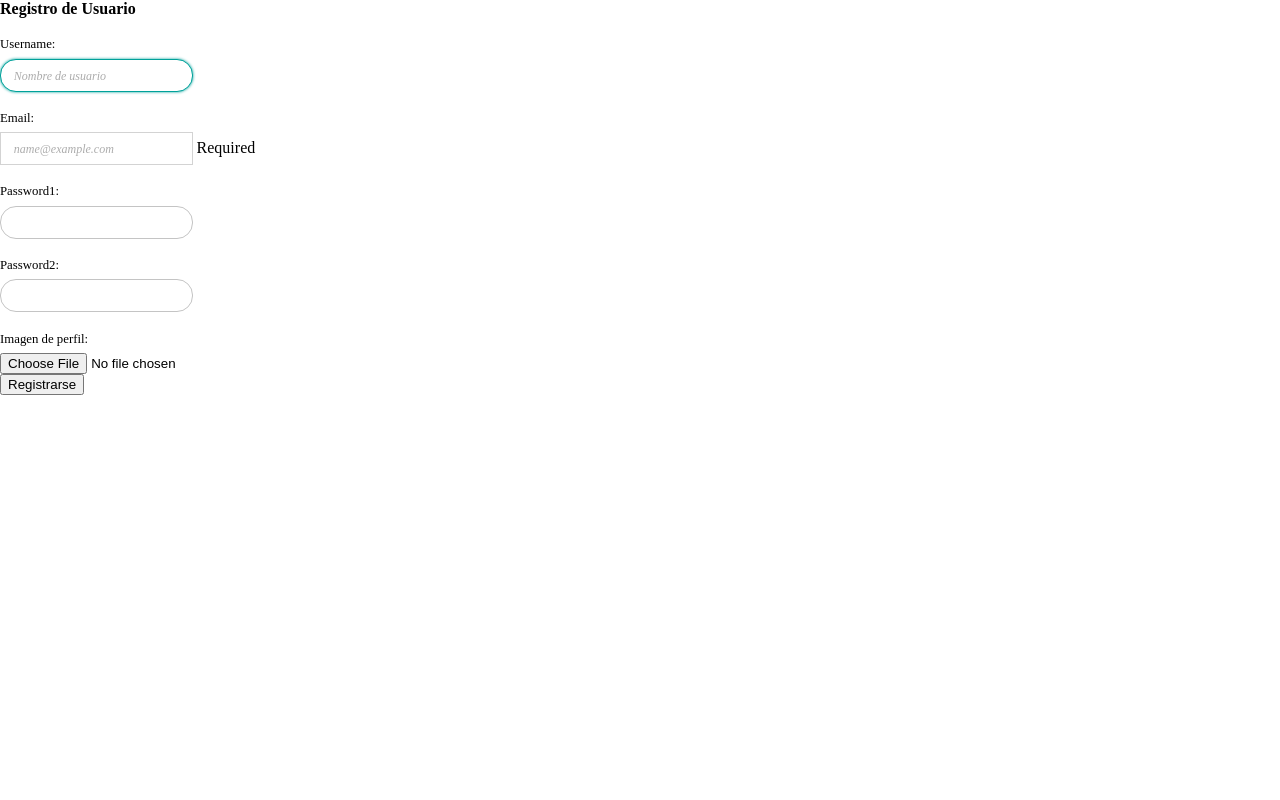
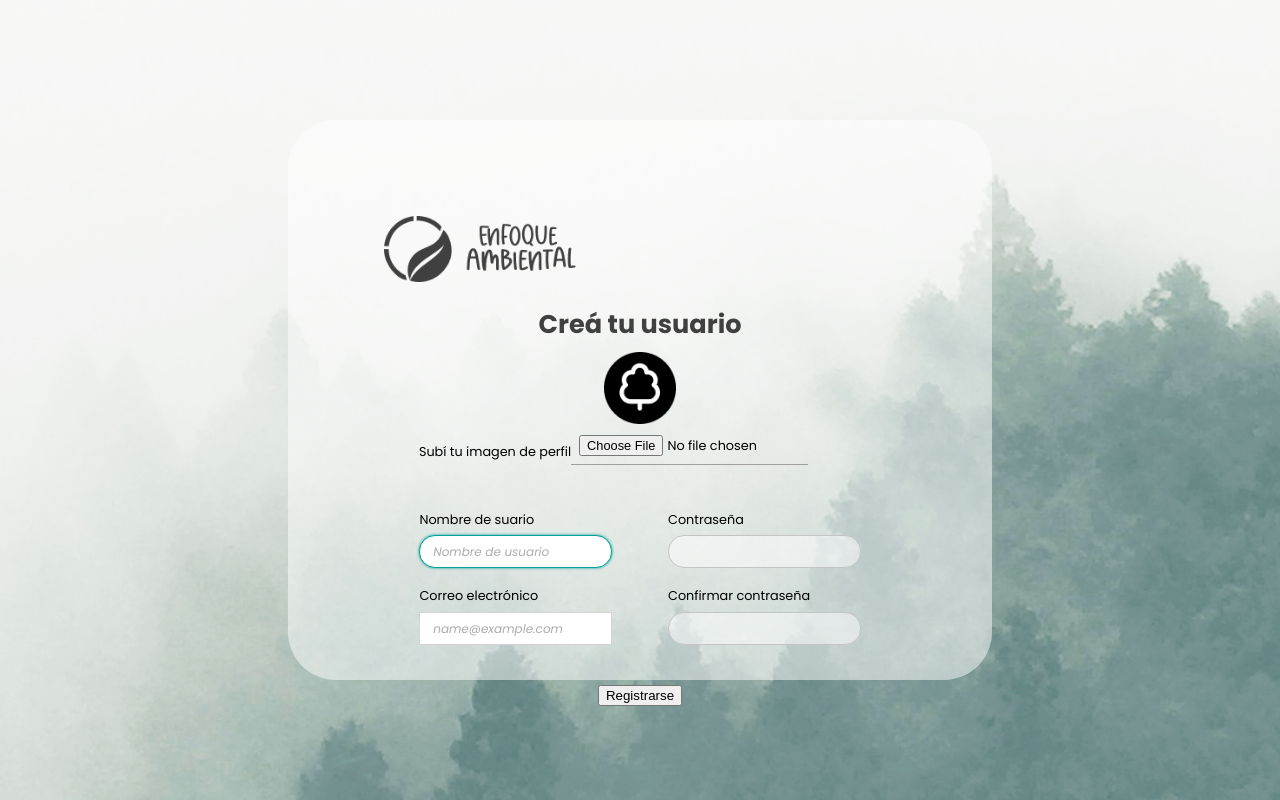
Before and after one commit to TaniaMnd/-Proyecto-Final-Informatorio-Medioambiente, a Django app: page /registro/ in a window 1280 px wide. Run offline with Django 5.2, Linux system fonts and the light colour scheme.

Commit message:
Modificando html/css

```diff
--- a/blog/static/styles/style.css
+++ b/blog/static/styles/style.css
@@ -1002,3 +1013,71 @@ input[type="email"]:focus {
     width: 1rem;
     height: auto;
 }
+
+
+/* REGISTRO DE USUARIO */
+
+.contenedorpadre_registro {
+    display: flex;
+    justify-content: center;
+    align-items: center;
+    height: 100vh;
+    margin: 0;
+}
+
+.tarjeta_registro {
+    position: relative;
+    z-index: 9999;
+    background-color: rgba(255, 255, 255, 0.5);
+    border-radius: 3rem;
+    display: flex;
+    flex-direction: column;
+    width: 55%;
+    height: 70%;
+    padding: 6rem;
+}
+
+
+.logoenfoqueamb_registro img {
+    max-width: 12rem;
+    height: auto;
+}
+
+.registrouser_titulo {
+    display: flex;
+    flex-direction: column;
+    align-items: center;
+    margin-top: 1rem;
+    text-align: center;
+}
+
+.registrouser_titulo h1 {
+    font-size: 1.6rem;
+    margin-bottom: 0.5rem;
+    color: var(--gris);
+}
+
+.registrouser_titulo img {
+    width: 4.5rem;
+    height: auto;
+}
+
+.formregistro_columnas {
+    display: flex;
+    justify-content: center;
+    align-items: center;
+    gap: 3.5rem;
+}
+
+.formregistro_input {
+    display: flex;
+    flex-direction: column;
+    justify-content: center;
+}
+
+.contenedor_botonregistro {
+    display: flex;
+    justify-content: center;
+    align-items: center;
+    margin-top: 2.5rem;
+}
--- a/blog/templates/index.html
+++ b/blog/templates/index.html
@@ -25,9 +25,7 @@
             </div>
             <header>
                 <div class="encabezado_logo">
-                    <a href="{% url 'posts' %}">
                         <img src="{% static 'img/enfoqueamb_logo.png' %}" alt="">
-                    </a>
                 </div>
                 <div class="encabezado_enlaces">
                     <li><a href="{% url 'quienessomos' %}">¿Quiénes somos?</a></li>
--- a/blog/templates/registration/login.html
+++ b/blog/templates/registration/login.html
@@ -1,4 +1,3 @@
-
 <!DOCTYPE html>
 <html lang="es">
     <head>
--- a/blog/templates/registro.html
+++ b/blog/templates/registro.html
@@ -1,21 +1,77 @@
-<!-- templates/registro.html -->
 <!DOCTYPE html>
 <html lang="es">
     <head>
         {% load static %}
         <meta charset="UTF-8">
         <meta name="viewport" content="width=device-width, initial-scale=1.0">
-    <title>Registro</title>
+        <title>Enfoque Ambiental</title>
+        <link rel="icon" type="image/png" href="{% static 'img/enfoqueambico.png' %}">
+        <meta content="Sistema de información territorial de la provincia del Chaco, herramienta de visualización, consulta y descarga de datos georreferenciados" name="description">
+        <meta content="geoportal, datos, georreferencia, visualizador, Chaco, SIT, Sistemas de informacion territorial, gis, sig" name="keywords">
+
+        <!-- Estilos -->
         <link rel="stylesheet" href="{% static 'styles/style.css' %}">
+
+        <link rel="preconnect" href="https://fonts.googleapis.com">
+    <link rel="preconnect" href="https://fonts.gstatic.com" crossorigin>
+    <link href="https://fonts.googleapis.com/css2?family=Poppins:ital,wght@0,100;0,200;0,300;0,400;0,500;0,600;0,700;0,800;0,900;1,100;1,200;1,300;1,400;1,500;1,600;1,700;1,800;1,900&display=swap" rel="stylesheet">
     </head>
+
     <body>
-    <div class="container">
-        <h2>Registro de Usuario</h2>
+        <div class="contenedor_ppal">
+            <div class="contenedor_ppal-img">
+                <img src="{% static 'img/loginfondo.png' %}" alt="">
+            </div>
+            <div class="contenedorpadre_registro">
+                <div class="tarjeta_registro">
+                    <div class="logoenfoqueamb_registro">
+                        <a href="{% url 'posts' %}">
+                            <img src="{% static 'img/enfoqueamb_logo.png' %}" alt="">
+                        </a>
+                    </div>
                     <form method="POST" enctype="multipart/form-data">
                         {% csrf_token %}
-            {{ form.as_p }}
-            <button type="submit" class="btn btn-primary">Registrarse</button>
+                        <div class="registrouser_titulo">
+                            <h1>Creá tu usuario</h1>
+                            <img src="{% static 'img/defaultuser.png' %}" alt="">
+                            <div class="form-group">
+                                <label for="id_icono">Subí tu imagen de perfil</label>
+                                {{ form.icono }}
+                            </div>
+                        </div>
+                        <div class="formregistro_columnas">
+                            <div class="formregistro_izq">
+                                <div class="formregistro_input">
+                                    <label for="id_username">Nombre de suario</label>
+                                    {{ form.username }}
+                                </div>
+                                <div class="formregistro_input">
+                                    <label for="id_email">Correo electrónico</label>
+                                    {{ form.email }}
+                                </div>
+                            </div>
+                            <div class="formregistro_der">
+                                <div class="formregistro_input">
+                                    <label for="id_password1">Contraseña</label>
+                                    {{ form.password1 }}
+                                </div>
+                                <div class="formregistro_input">
+                                    <label for="id_password2">Confirmar contraseña</label>
+                                    {{ form.password2 }}
+                                </div>
+                            </div>
+                        </div>
+                        <div class="contenedor_botonregistro">
+                            <button type="submit" class="boton_registrarse">Registrarse</button>
+                        </div>
                     </form>
                 </div>
+
+
+            </div>
+
+
+
+        </div>
+
     </body>
-</html>
--- a/blog/templates/sobrelproyecto.html
+++ b/blog/templates/sobrelproyecto.html
@@ -36,9 +36,9 @@
                         Bienvenido, {{ user.username }}
                     </li>
                     <li class="boton_cerrarses">
-                        <form action="{% url 'logout' %}" method="post" style="display:inline;">
+                        <form action="{% url 'logout' %}" method="post">
                             {% csrf_token %}
-                            <button type="submit" class="bot_cerrar">Cerrar sesión</button>
+                            <button class="bot_cerrar" type="submit">Cerrar sesión</button>
                         </form>
                     </li>
                 {% else %}
```
Also changed, not shown: other parts of blog/static/styles/style.css (+29 -18 lines), blog/blog/db.sqlite3, blog/static/img/defaultuser.png (added). Lines whose indentation alone changed are shown as unchanged.
